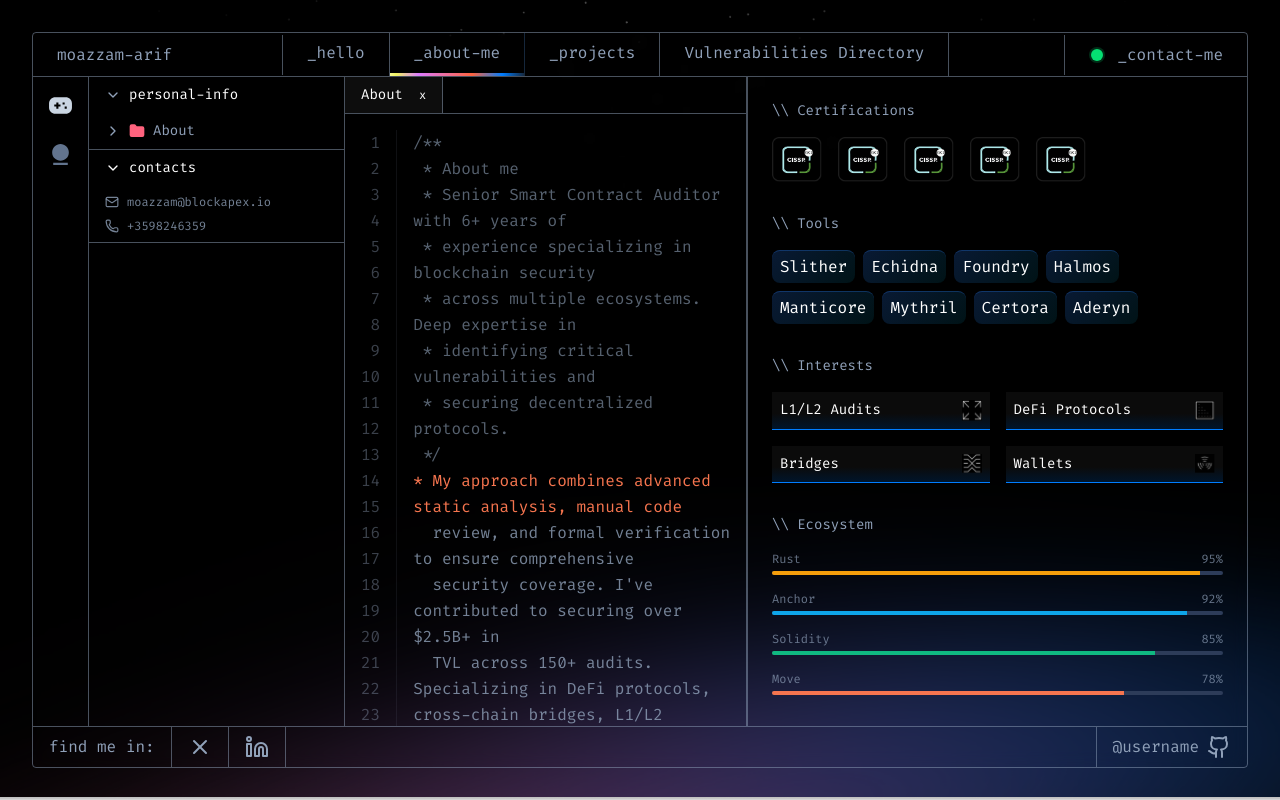
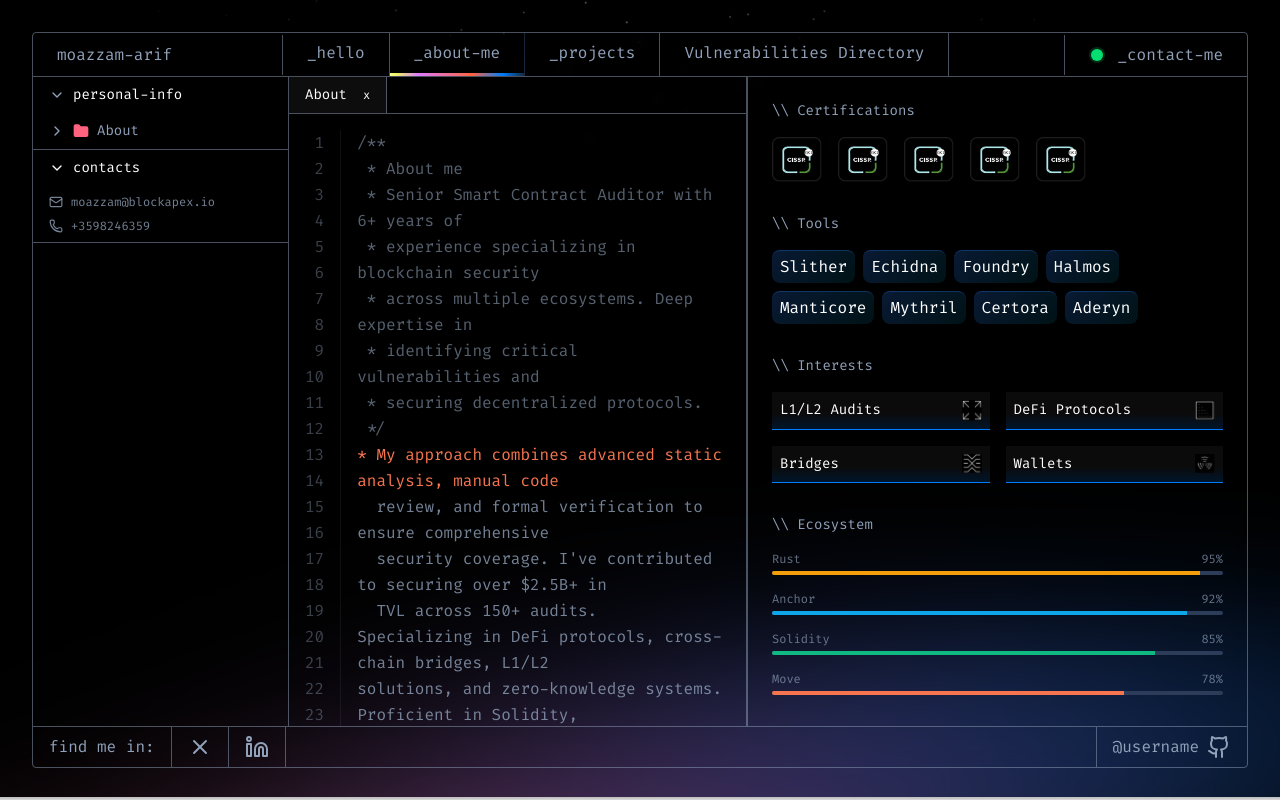
Before and after one commit to BlockApex/auditors-portfolio, a Next.js app: page /about in a window 1280 px wide. Built offline with nearby package versions, Linux system fonts and the light colour scheme.

Commit message:
commit out side line

```diff
--- a/app/about/page.tsx
+++ b/app/about/page.tsx
@@ -11,14 +11,14 @@ const AboutPage = () => {
     return (
         <div className="flex flex-col xl:flex-row h-full w-full overflow-y-auto xl:overflow-hidden">
             {/* Icon Strip */}
-            <aside className="w-14 border-r border-foreground/50 hidden xl:flex flex-col items-center py-4 gap-6 shrink-0">
+            {/* <aside className="w-14 border-r border-foreground/50 hidden xl:flex flex-col items-center py-4 gap-6 shrink-0">
                 <div className="text-foreground cursor-pointer transition-colors">
                     <Image src='/assets/icons/play.svg' alt="play" width={25} height={25} />
                 </div>
                 <div className="text-foreground cursor-pointer transition-colors">
                     <Image src='/assets/icons/dash.svg' alt="dash" width={25} height={25} />
                 </div>
-            </aside>
+            </aside> */}
 
             {/* Navigation Sidebar */}
             <Sidebar />
```
